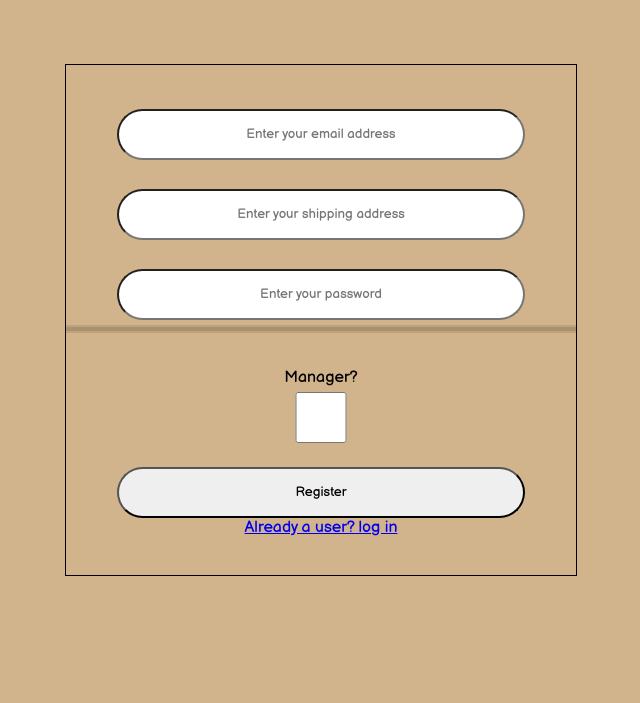
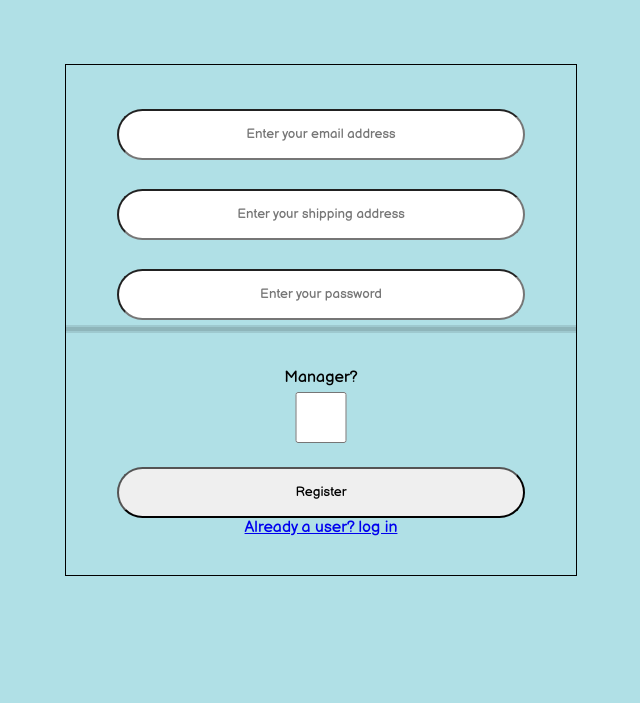
Before and after one commit to NathanH2111/BikeShop, a Flask app: page /register in a window 1280 px wide. Shown: the top 703 px of the page, without its empty margins (319-959 px from the left). Run offline with Flask 2, Linux system fonts and the light colour scheme; parts of the project's set-up code (start-up, migrations or seed data) failed here and were passed over; some libraries are stand-ins or nearby versions.

Commit message:
Update register.css

```diff
--- a/static/css/register.css
+++ b/static/css/register.css
@@ -43,7 +43,7 @@ meter::-webkit-meter-bar {
 body{
     width:100%;
     height: 80vh;
-    background-color:tan;
+    background-color:powderblue;
 
 }
 form{
```
